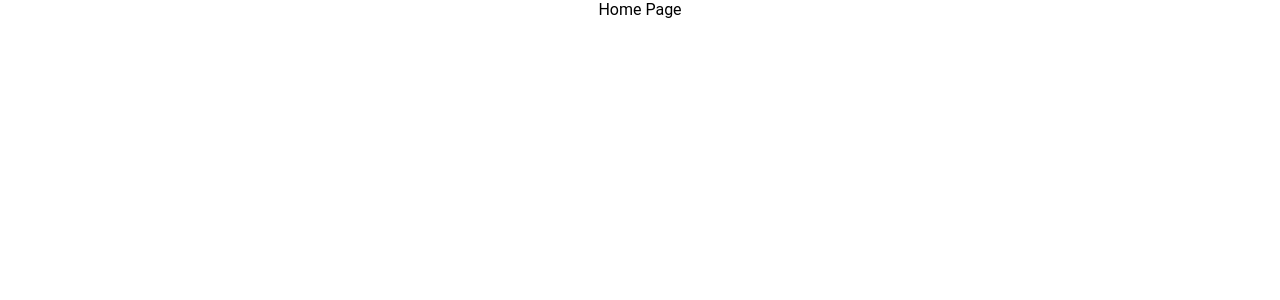
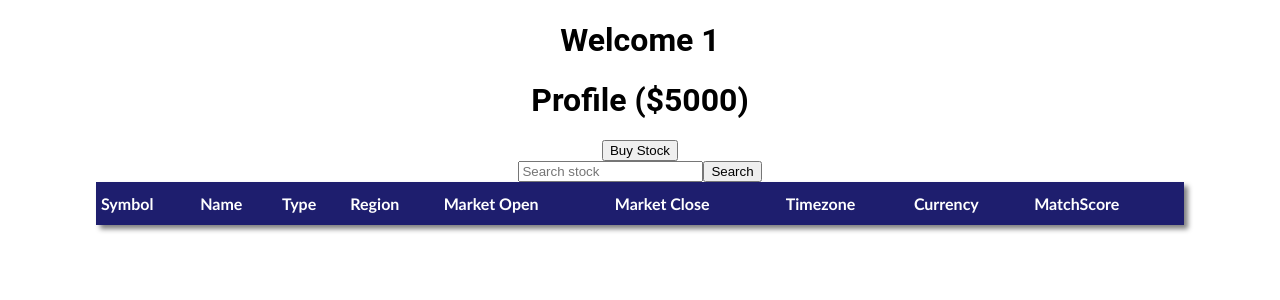
Before and after one commit to Marjan154/ttp-fullstack-2020, a React (Create React App) app in the folder client/: page /home/1 in a window 1280 px wide. Shown: the top 300 px of the page. Built offline with nearby package versions, Linux system fonts and the light colour scheme.

Commit message:
can search for stocks

```diff
--- a/client/src/App.js
+++ b/client/src/App.js
@@ -7,6 +7,7 @@ import Register from "./components/Register";
 import Footer from "./components/Footer";
 import "./App.css";
 import Home from "./components/Home";
+import Transactions from "./components/Transactions";
 
 function App() {
   return (
@@ -16,6 +17,7 @@ function App() {
           <Route exact path="/" component={Login} />
           <Route exact path="/register" component={Register} />
           <Route exact path="/home/:email" component={Home} />
+          <Route exact path="/transactions/:email" component={Transactions} />
         </Switch>
       </Router>
       {/* <Footer /> */}
--- a/client/src/components/Home.js
+++ b/client/src/components/Home.js
@@ -1,14 +1,118 @@
 import React, { Component } from "react";
 import styles from "../styles/home.css";
+import axios from "axios";
 class Home extends Component {
   constructor(props) {
     super(props);
-    this.state = { email: this.props.match.params.email };
+    this.state = {
+      email: this.props.match.params.email,
+      totalCash: 5000,
+      searchbarVal: "",
+      bestMatches: []
+    };
   }
 
   componentDidMount() {}
+  inputHandler = e => {
+    e.preventDefault();
+    this.setState({ [e.target.name]: e.target.value }, () => {
+      console.log(this.state);
+    });
+  };
+  getAllStocks = searchval => {
+    const key = "3U80U5NMFKZXQKS7";
+    let url = `https://www.alphavantage.co/query?function=SYMBOL_SEARCH&keywords=${searchval}&apikey=${key}`;
+    axios
+      .get(url)
+      .then(data =>
+        this.setState({ bestMatches: data.data.bestMatches }, () =>
+          console.log(data.data.bestMatches)
+        )
+      );
+  };
+  onSubmit = e => {
+    e.preventDefault();
+    this.getAllStocks(this.state.searchbarVal);
+  };
+
+  displaySearches = stockArray => {
+    let res =
+      stockArray &&
+      stockArray.map(stock => {
+        return (
+          <tr key={stock["1. symbol"]}>
+            <td> {stock["1. symbol"]}</td>
+            <td>{stock["2. name"]}</td>
+            <td>{stock["3. type"]}</td>
+            <td> {stock["4. region"]} </td>
+            <td>{stock["5. marketOpen"]}</td>
+            <td>{stock["6. marketClose"]}</td>
+            <td> {stock["7. timezone"]} </td>
+            <td>{stock["8. currency"]}</td>
+            <td>{stock["9. matchScore"]}</td>
+          </tr>
+          // <div>
+          //   {stock["1. symbol"]},{stock["2. name"]},{stock["3. type"]},
+          //   {stock["4. region"]},{stock["5. marketOpen"]},
+          //   {stock["6. marketClose"]},{stock["7. timezone"]},
+          //   {stock["8. currency"]},{stock["9. matchScore"]}
+          // </div>
+        );
+      });
+    return res;
+  };
   render() {
-    return <div>Home Page</div>;
+    let res = this.displaySearches(this.state.bestMatches);
+    return (
+      <div>
+        <div>
+          <h1>Welcome {this.state.email}</h1>
+          <h1>Profile (${this.state.totalCash})</h1>
+          <button>Buy Stock</button>
+          <form onSubmit={this.onSubmit}>
+            <input
+              type="text"
+              placeholder="Search stock"
+              name="searchbarVal"
+              onChange={this.inputHandler}
+            />
+            <button>Search</button>
+          </form>
+        </div>
+
+        <div>
+          <div>
+            <table
+              className="datatable"
+              style={{
+                width: "85vw",
+                boxShadow: "4px 4px 5px grey",
+                margin: "auto",
+                paddingTop: "80px"
+              }}
+            >
+              <thead className="thead-light">
+                <tr>
+                  <th>Symbol</th>
+                  <th>Name</th>
+
+                  <th>Type</th>
+                  <th>Region</th>
+                  <th>Market Open</th>
+
+                  <th>Market Close</th>
+                  <th>Timezone</th>
+                  <th>Currency</th>
+
+                  <th>MatchScore</th>
+                </tr>
+              </thead>
+              <tbody>{res}</tbody>
+            </table>
+          </div>
+        </div>
+      </div>
+    );
   }
 }
 
--- /dev/null
+++ b/client/src/components/Transactions.js
@@ -0,0 +1,13 @@
+import React, { Component } from "react";
+class Transactions extends Component {
+  state = {};
+  render() {
+    return (
+      <div>
+        <h1>My Transactions</h1>
+      </div>
+    );
+  }
+}
+
+export default Transactions;
--- a/client/src/styles/home.css
+++ b/client/src/styles/home.css
@@ -1,3 +1,36 @@
 body {
   background-color: white;
 }
+
+.title {
+  color: #91b0ff;
+}
+.datatable {
+  font-family: "Trebuchet MS", Arial, Helvetica, sans-serif;
+  border-collapse: collapse;
+  width: 100%;
+  margin-bottom: 50px;
+}
+
+.datatable td,
+#datatable th {
+  border: 1px solid #ddd;
+  padding: 8px;
+}
+
+.datatable tr:nth-child(even) {
+  background-color: #dbe5ff;
+}
+
+.datatable tr:hover {
+  background-color: #ddd;
+}
+
+.datatable th {
+  padding-top: 12px;
+  padding-bottom: 12px;
+  padding-left: 5px;
+  text-align: left;
+  background-color: #1e1e6e;
+  color: white;
+}
```
